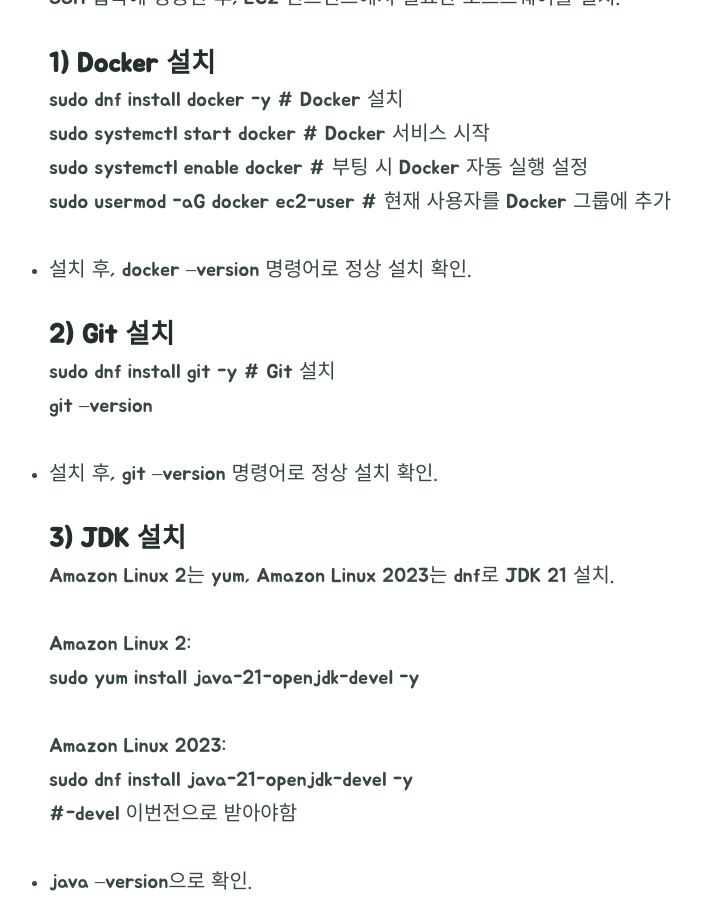
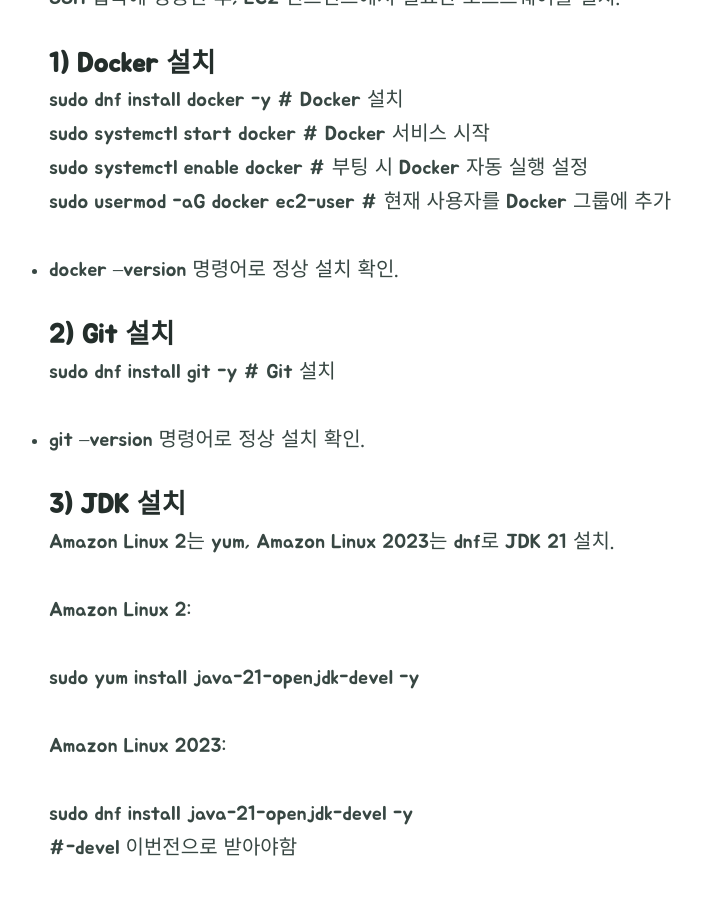
Before and after one commit to tletle7102/tletle7102.github.io, a Jekyll site: the page built from _posts/2025-02-23-cs-66.md, in a window 1280 px wide and 900 px high, scrolled down 831 px. Shown: the whole window, without its empty margins (234-936 px from the left). Built offline with Jekyll 4.4.1, drawn with Linux system fonts in a browser that asks for light colours.

Commit message:
Update 2025-02-23-cs-66.md

```diff
--- a/_posts/2025-02-23-cs-66.md
+++ b/_posts/2025-02-23-cs-66.md
@@ -34,23 +34,24 @@ sudo systemctl start docker # Docker 서비스 시작
 sudo systemctl enable docker  # 부팅 시 Docker 자동 실행 설정
 sudo usermod -aG docker ec2-user # 현재 사용자를 Docker 그룹에 추가
 
-- 설치 후, docker --version 명령어로 정상 설치 확인.
+- docker --version 명령어로 정상 설치 확인.
 
 #### 2) Git 설치
 
 sudo dnf install git -y # Git 설치
-git --version
 
-- 설치 후, git --version 명령어로 정상 설치 확인.
+- git --version 명령어로 정상 설치 확인.
 
 #### 3) JDK 설치
 
 Amazon Linux 2는 yum, Amazon Linux 2023는 dnf로 JDK 21 설치.
 
 Amazon Linux 2:
+
    sudo yum install java-21-openjdk-devel -y
 
 Amazon Linux 2023:
+
    sudo dnf install java-21-openjdk-devel -y
    #-devel 이번전으로 받아야함
 
```
